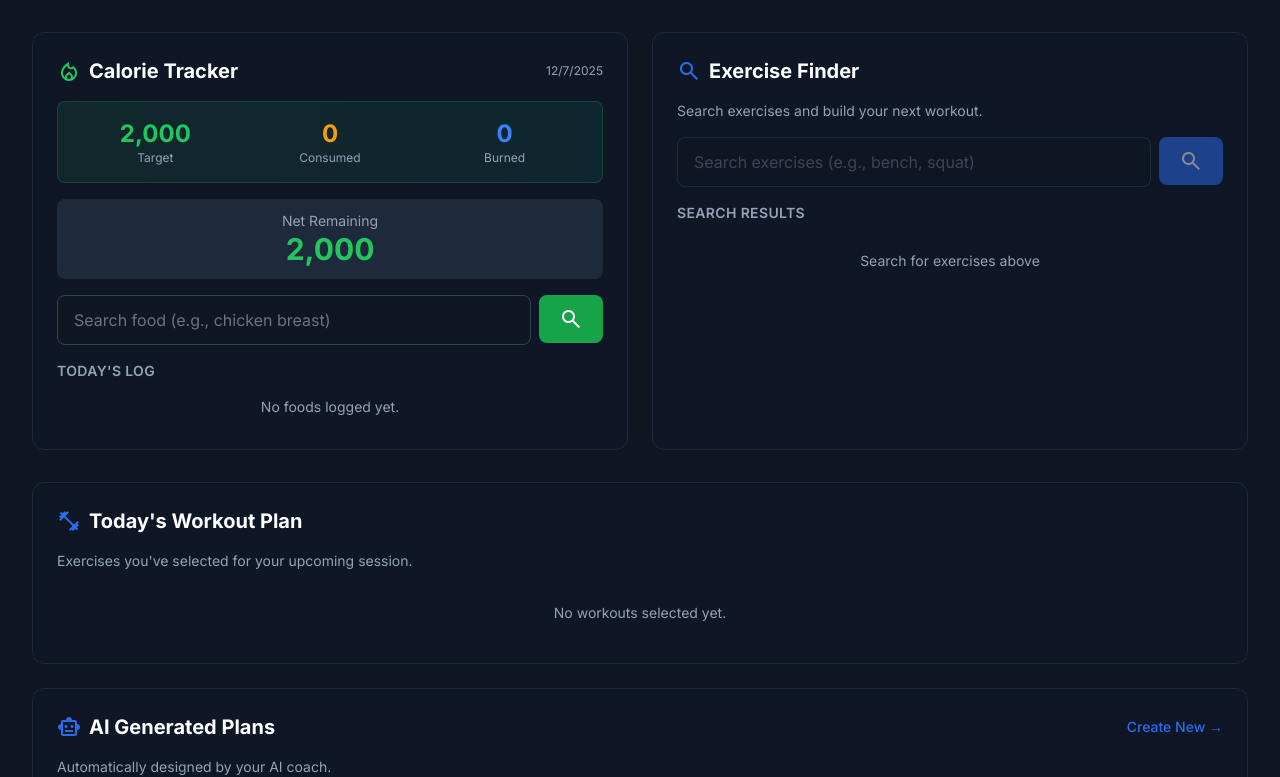
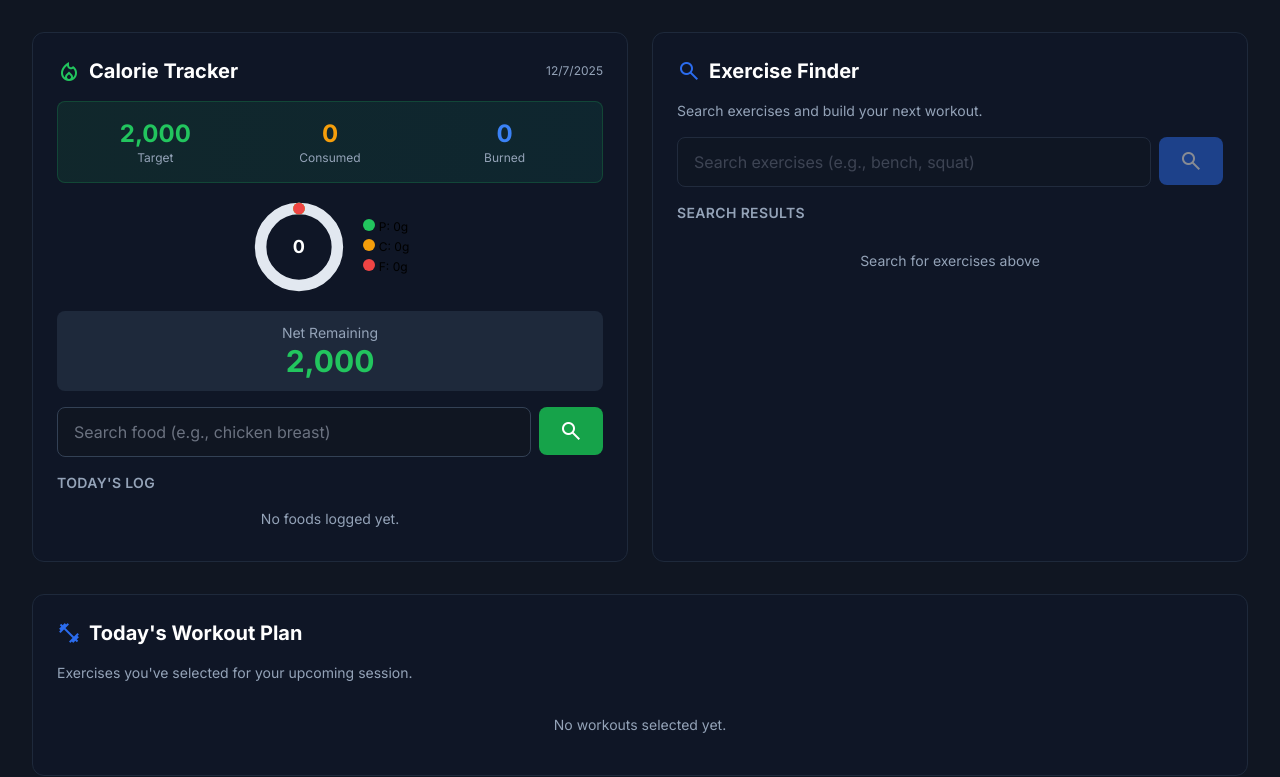
Before and after one commit to RunnelleMoredo/CSCI-4230U---Advanced-Web-Development-Final-Project-, a Flask app: page /main_dashboard in a window 1280 px wide. Shown: the part 178-955 px from the top of the page. Run offline with Flask 3, Linux system fonts and the light colour scheme; some libraries are stand-ins or nearby versions.

Commit message:
Add serving size modal, macro donut chart, and food emojis to calorie tracker

```diff
--- a/static/scripts/main_page.js
+++ b/static/scripts/main_page.js
@@ -128,6 +128,63 @@ function updateCalorieDisplay() {
     remainingEl.textContent = netRemaining.toLocaleString();
     remainingEl.className = `text-3xl font-bold ${netRemaining >= 0 ? 'text-green-500' : 'text-red-500'}`;
   }
+
+  // Update macro chart
+  updateMacroChart();
+}
+
+function updateMacroChart() {
+  const totalProtein = foodLog.reduce((sum, f) => sum + (f.protein || 0), 0);
+  const totalCarbs = foodLog.reduce((sum, f) => sum + (f.carbs || 0), 0);
+  const totalFat = foodLog.reduce((sum, f) => sum + (f.fat || 0), 0);
+
+  // Update text displays
+  const proteinEl = document.getElementById("totalProteinG");
+  const carbsEl = document.getElementById("totalCarbsG");
+  const fatEl = document.getElementById("totalFatG");
+  const calDisplayEl = document.getElementById("macroCalDisplay");
+
+  if (proteinEl) proteinEl.textContent = Math.round(totalProtein);
+  if (carbsEl) carbsEl.textContent = Math.round(totalCarbs);
+  if (fatEl) fatEl.textContent = Math.round(totalFat);
+  if (calDisplayEl) calDisplayEl.textContent = caloriesConsumed;
+
+  // Calculate calories from macros (protein 4cal/g, carbs 4cal/g, fat 9cal/g)
+  const proteinCal = totalProtein * 4;
+  const carbsCal = totalCarbs * 4;
+  const fatCal = totalFat * 9;
+  const totalMacroCal = proteinCal + carbsCal + fatCal;
+
+  // SVG arc calculations (circumference = 2 * π * 40 ≈ 251.2)
+  const circumference = 251.2;
+
+  if (totalMacroCal > 0) {
+    const proteinRatio = proteinCal / totalMacroCal;
+    const carbsRatio = carbsCal / totalMacroCal;
+    const fatRatio = fatCal / totalMacroCal;
+
+    const proteinArc = document.getElementById("proteinArc");
+    const carbsArc = document.getElementById("carbsArc");
+    const fatArc = document.getElementById("fatArc");
+
+    // Protein arc (starts at 0)
+    if (proteinArc) {
+      proteinArc.setAttribute("stroke-dasharray", `${proteinRatio * circumference} ${circumference}`);
+      proteinArc.setAttribute("stroke-dashoffset", "0");
+    }
+
+    // Carbs arc (starts after protein)
+    if (carbsArc) {
+      carbsArc.setAttribute("stroke-dasharray", `${carbsRatio * circumference} ${circumference}`);
+      carbsArc.setAttribute("stroke-dashoffset", `${-proteinRatio * circumference}`);
+    }
+
+    // Fat arc (starts after protein + carbs)
+    if (fatArc) {
+      fatArc.setAttribute("stroke-dasharray", `${fatRatio * circumference} ${circumference}`);
+      fatArc.setAttribute("stroke-dashoffset", `${-(proteinRatio + carbsRatio) * circumference}`);
+    }
+  }
 }
 
 function renderFoodLog() {
@@ -136,16 +193,18 @@ function renderFoodLog() {
 
   if (foodLog.length === 0) {
     logContainer.innerHTML = `<p class="text-slate-500 dark:text-slate-400 text-sm text-center py-2">No foods logged yet.</p>`;
+    updateMacroChart();
     return;
   }
 
   logContainer.innerHTML = foodLog.map((food, idx) => `
-    <div class="flex items-center justify-between p-2 bg-slate-200 dark:bg-slate-800 rounded-lg">
-      <div>
-        <p class="text-sm font-medium text-slate-900 dark:text-white">${food.name}</p>
+    <div class="flex items-center gap-2 p-2 bg-slate-200 dark:bg-slate-800 rounded-lg">
+      <span class="text-xl">${getFoodEmoji(food.name)}</span>
+      <div class="flex-1 min-w-0">
+        <p class="text-sm font-medium text-slate-900 dark:text-white truncate">${food.name}</p>
         <p class="text-xs text-slate-500 dark:text-slate-400">${food.serving}</p>
       </div>
-      <div class="flex items-center gap-2">
+      <div class="flex items-center gap-2 shrink-0">
         <span class="text-sm font-bold text-amber-500">${food.calories} cal</span>
         <button class="text-red-500 hover:bg-red-500/10 rounded p-1" onclick="removeFoodFromLog(${idx})">
           <span class="material-symbols-outlined text-sm">close</span>
@@ -153,6 +212,8 @@ function renderFoodLog() {
       </div>
     </div>
   `).join("");
+
+  updateMacroChart();
 }
 
 function addFoodToLog(food) {
@@ -171,6 +232,32 @@ window.removeFoodFromLog = function (idx) {
   updateCalorieDisplay();
   renderFoodLog();
 };
+
+// Food images lookup (simple icon-based approach)
+const foodImages = {
+  chicken: "🍗", beef: "🥩", steak: "🥩", salmon: "🐟", fish: "🐟", tuna: "🐟", shrimp: "🦐",
+  egg: "🥚", rice: "🍚", bread: "🍞", pasta: "🍝", oatmeal: "🥣",
+  banana: "🍌", apple: "🍎", orange: "🍊", strawberry: "🍓", blueberry: "🫐",
+  broccoli: "🥦", spinach: "🥬", potato: "🥔", avocado: "🥑", carrot: "🥕",
+  yogurt: "🥛", milk: "🥛", cheese: "🧀", butter: "🧈",
+  pizza: "🍕", burger: "🍔", fries: "🍟", ice: "🍦", chocolate: "🍫",
+  coffee: "☕", juice: "🧃", shake: "🥤", protein: "💪",
+  default: "🍽️"
+};
+
+function getFoodEmoji(foodName) {
+  const lower = foodName.toLowerCase();
+  for (const [key, emoji] of Object.entries(foodImages)) {
+    if (lower.includes(key)) return emoji;
+  }
+  return foodImages.default;
+}
+
+// Serving modal elements
+let selectedFood = null;
+const servingModal = document.getElementById("servingModal");
+const servingAmount = document.getElementById("servingAmount");
+const servingUnit = document.getElementById("servingUnit");
 
 // Food search
 const foodSearchBtn = document.getElementById("btn_food_search");
@@ -192,14 +279,18 @@ if (foodSearchBtn && foodSearchInput) {
       if (foodSearchResults) {
         foodSearchResults.classList.remove("hidden");
         if (data.foods && data.foods.length > 0) {
-          foodSearchResults.innerHTML = data.foods.map(food => `
-            <div class="flex items-center justify-between p-2 bg-slate-200 dark:bg-slate-800 rounded-lg cursor-pointer hover:bg-slate-300 dark:hover:bg-slate-700"
-                 onclick='addFoodToLogFromSearch(${JSON.stringify(food).replace(/'/g, "\\'")})'>
-              <div>
+          foodSearchResults.innerHTML = data.foods.map((food, idx) => `
+            <div class="flex items-center gap-3 p-3 bg-slate-200 dark:bg-slate-800 rounded-lg cursor-pointer hover:bg-slate-300 dark:hover:bg-slate-700 transition-colors"
+                 onclick='openServingModal(${JSON.stringify(food).replace(/'/g, "\\'")})'>
+              <div class="text-3xl">${getFoodEmoji(food.food_name)}</div>
+              <div class="flex-1">
                 <p class="text-sm font-medium text-slate-900 dark:text-white">${food.food_name}</p>
                 <p class="text-xs text-slate-500 dark:text-slate-400">${food.serving} • ${food.protein}g P / ${food.carbs}g C / ${food.fat}g F</p>
               </div>
-              <span class="text-sm font-bold text-green-500">${food.calories} cal</span>
+              <div class="text-right">
+                <p class="text-lg font-bold text-green-500">${food.calories}</p>
+                <p class="text-xs text-slate-400">cal</p>
+              </div>
             </div>
           `).join("");
         } else {
@@ -217,17 +308,85 @@ if (foodSearchBtn && foodSearchInput) {
   });
 }
 
+// Open serving modal
+window.openServingModal = function (food) {
+  selectedFood = food;
+  document.getElementById("modalFoodName").textContent = food.food_name;
+  document.getElementById("modalFoodServing").textContent = `Per ${food.serving}`;
+  document.getElementById("modalFoodImage").style.display = "none";
+
+  // Reset to default values
+  if (servingAmount) servingAmount.value = 100;
+  if (servingUnit) servingUnit.value = "g";
+
+  updateServingPreview();
+
+  if (servingModal) {
+    servingModal.classList.remove("hidden");
+    servingModal.classList.add("flex");
+  }
+  if (foodSearchResults) foodSearchResults.classList.add("hidden");
+};
+
+// Update serving preview
+function updateServingPreview() {
+  if (!selectedFood) return;
+
+  const amount = parseFloat(servingAmount?.value) || 100;
+  const unit = servingUnit?.value || "g";
+
+  // Calculate based on per-100g values
+  let multiplier = amount / 100;
+  if (unit === "serving") multiplier = amount;
+
+  const calories = Math.round(selectedFood.calories * multiplier);
+  const protein = Math.round(selectedFood.protein * multiplier * 10) / 10;
+  const carbs = Math.round(selectedFood.carbs * multiplier * 10) / 10;
+  const fat = Math.round(selectedFood.fat * multiplier * 10) / 10;
+
+  document.getElementById("servingPreview").textContent = unit === "g" ? `${amount}g` : `${amount} serving(s)`;
+  document.getElementById("previewCal").textContent = calories;
+  document.getElementById("previewProtein").textContent = protein;
+  document.getElementById("previewCarbs").textContent = carbs;
+  document.getElementById("previewFat").textContent = fat;
+}
+
+// Serving input listeners
+if (servingAmount) servingAmount.addEventListener("input", updateServingPreview);
+if (servingUnit) servingUnit.addEventListener("change", updateServingPreview);
+
+// Cancel serving modal
+document.getElementById("cancelServing")?.addEventListener("click", () => {
+  servingModal?.classList.add("hidden");
+  servingModal?.classList.remove("flex");
+});
+
+// Confirm serving modal - add to log
+document.getElementById("confirmServing")?.addEventListener("click", () => {
+  if (!selectedFood) return;
+
+  const amount = parseFloat(servingAmount?.value) || 100;
+  const unit = servingUnit?.value || "g";
+  let multiplier = amount / 100;
+  if (unit === "serving") multiplier = amount;
+
+  addFoodToLog({
+    name: selectedFood.food_name,
+    calories: Math.round(selectedFood.calories * multiplier),
+    serving: unit === "g" ? `${amount}g` : `${amount} serving(s)`,
+    protein: Math.round(selectedFood.protein * multiplier * 10) / 10,
+    carbs: Math.round(selectedFood.carbs * multiplier * 10) / 10,
+    fat: Math.round(selectedFood.fat * multiplier * 10) / 10
+  });
+
+  servingModal?.classList.add("hidden");
+  servingModal?.classList.remove("flex");
+  if (foodSearchInput) foodSearchInput.value = "";
+});
+
+// Legacy function for backwards compatibility
 window.addFoodToLogFromSearch = function (food) {
-  addFoodToLog({
-    name: food.food_name,
-    calories: food.calories,
-    serving: food.serving,
-    protein: food.protein,
-    carbs: food.carbs,
-    fat: food.fat
-  });
-  if (foodSearchResults) foodSearchResults.classList.add("hidden");
-  if (foodSearchInput) foodSearchInput.value = "";
+  openServingModal(food);
 };
 
 // Init on load
--- a/templates/main_dashboard.html
+++ b/templates/main_dashboard.html
@@ -132,6 +132,32 @@
             </div>
           </div>
 
+          <!-- Macro Donut Chart -->
+          <div class="mb-4 flex items-center justify-center gap-4">
+            <div class="relative w-24 h-24">
+              <svg id="macroChart" viewBox="0 0 100 100" class="transform -rotate-90">
+                <circle cx="50" cy="50" r="40" fill="none" stroke="#e2e8f0" stroke-width="12" />
+                <circle id="proteinArc" cx="50" cy="50" r="40" fill="none" stroke="#10b981" stroke-width="12"
+                  stroke-dasharray="0 251.2" stroke-linecap="round" />
+                <circle id="carbsArc" cx="50" cy="50" r="40" fill="none" stroke="#f59e0b" stroke-width="12"
+                  stroke-dasharray="0 251.2" stroke-linecap="round" />
+                <circle id="fatArc" cx="50" cy="50" r="40" fill="none" stroke="#ef4444" stroke-width="12"
+                  stroke-dasharray="0 251.2" stroke-linecap="round" />
+              </svg>
+              <div class="absolute inset-0 flex items-center justify-center">
+                <span id="macroCalDisplay" class="text-lg font-bold text-slate-900 dark:text-white">0</span>
+              </div>
+            </div>
+            <div class="text-xs space-y-1">
+              <p><span class="inline-block w-3 h-3 bg-green-500 rounded-full mr-1"></span>P: <span
+                  id="totalProteinG">0</span>g</p>
+              <p><span class="inline-block w-3 h-3 bg-amber-500 rounded-full mr-1"></span>C: <span
+                  id="totalCarbsG">0</span>g</p>
+              <p><span class="inline-block w-3 h-3 bg-red-500 rounded-full mr-1"></span>F: <span
+                  id="totalFatG">0</span>g</p>
+            </div>
+          </div>
+
           <!-- Net Remaining -->
           <div class="mb-4 p-3 rounded-lg bg-slate-200 dark:bg-slate-800 text-center">
             <p class="text-sm text-slate-500 dark:text-slate-400">Net Remaining</p>
@@ -149,7 +175,7 @@
                 <span class="material-symbols-outlined">search</span>
               </button>
             </div>
-            <div id="food_search_results" class="mt-2 space-y-2 max-h-48 overflow-y-auto hidden">
+            <div id="food_search_results" class="mt-2 space-y-2 max-h-64 overflow-y-auto hidden">
               <!-- Search results will appear here -->
             </div>
           </div>
@@ -158,8 +184,61 @@
           <div>
             <h3 class="text-sm font-semibold text-slate-600 dark:text-slate-400 mb-2 uppercase tracking-wide">Today's
               Log</h3>
-            <div id="food_log" class="space-y-2 max-h-32 overflow-y-auto">
+            <div id="food_log" class="space-y-2 max-h-40 overflow-y-auto">
               <p class="text-slate-500 dark:text-slate-400 text-sm text-center py-2">No foods logged yet.</p>
+            </div>
+          </div>
+        </div>
+
+        <!-- Serving Size Modal -->
+        <div id="servingModal" class="fixed inset-0 bg-black/60 hidden items-center justify-center z-50">
+          <div class="bg-white dark:bg-slate-900 p-6 rounded-xl w-full max-w-sm mx-4">
+            <div class="flex items-center gap-3 mb-4">
+              <img id="modalFoodImage" src="" alt="" class="w-16 h-16 rounded-lg object-cover bg-slate-200">
+              <div>
+                <h3 id="modalFoodName" class="font-bold text-slate-900 dark:text-white">Food Name</h3>
+                <p id="modalFoodServing" class="text-sm text-slate-500">Per 100g</p>
+              </div>
+            </div>
+            <div class="mb-4">
+              <label class="block text-sm font-medium text-slate-700 dark:text-slate-300 mb-2">Serving Size</label>
+              <div class="flex gap-2">
+                <input type="number" id="servingAmount" value="100" min="1"
+                  class="flex-1 bg-slate-100 dark:bg-slate-800 border border-slate-300 dark:border-slate-700 rounded-lg px-4 py-2 text-slate-900 dark:text-white">
+                <select id="servingUnit"
+                  class="bg-slate-100 dark:bg-slate-800 border border-slate-300 dark:border-slate-700 rounded-lg px-4 py-2 text-slate-900 dark:text-white">
+                  <option value="g">grams</option>
+                  <option value="serving">serving</option>
+                </select>
+              </div>
+            </div>
+            <div class="mb-4 p-3 bg-slate-100 dark:bg-slate-800 rounded-lg">
+              <p class="text-sm text-slate-600 dark:text-slate-400 mb-1">Nutrition for <span
+                  id="servingPreview">100g</span>:</p>
+              <div class="grid grid-cols-4 gap-2 text-center">
+                <div>
+                  <p id="previewCal" class="text-lg font-bold text-amber-500">0</p>
+                  <p class="text-xs text-slate-500">cal</p>
+                </div>
+                <div>
+                  <p id="previewProtein" class="text-lg font-bold text-green-500">0</p>
+                  <p class="text-xs text-slate-500">protein</p>
+                </div>
+                <div>
+                  <p id="previewCarbs" class="text-lg font-bold text-blue-500">0</p>
+                  <p class="text-xs text-slate-500">carbs</p>
+                </div>
+                <div>
+                  <p id="previewFat" class="text-lg font-bold text-red-500">0</p>
+                  <p class="text-xs text-slate-500">fat</p>
+                </div>
+              </div>
+            </div>
+            <div class="flex gap-2">
+              <button id="cancelServing"
+                class="flex-1 px-4 py-2 bg-slate-200 dark:bg-slate-700 text-slate-700 dark:text-slate-200 rounded-lg font-medium">Cancel</button>
+              <button id="confirmServing" class="flex-1 px-4 py-2 bg-green-600 text-white rounded-lg font-medium">Add to
+                Log</button>
             </div>
           </div>
         </div>
```
